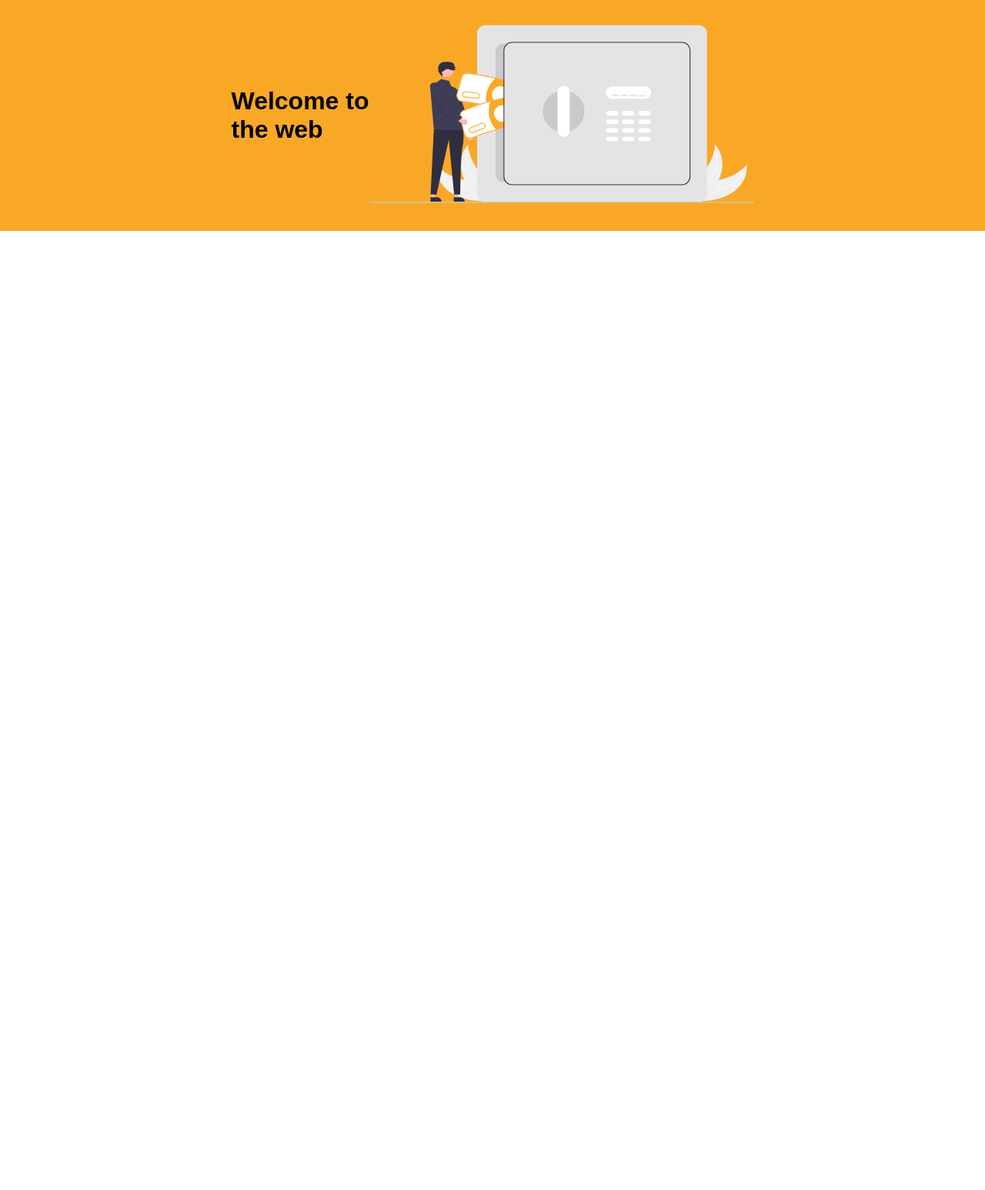
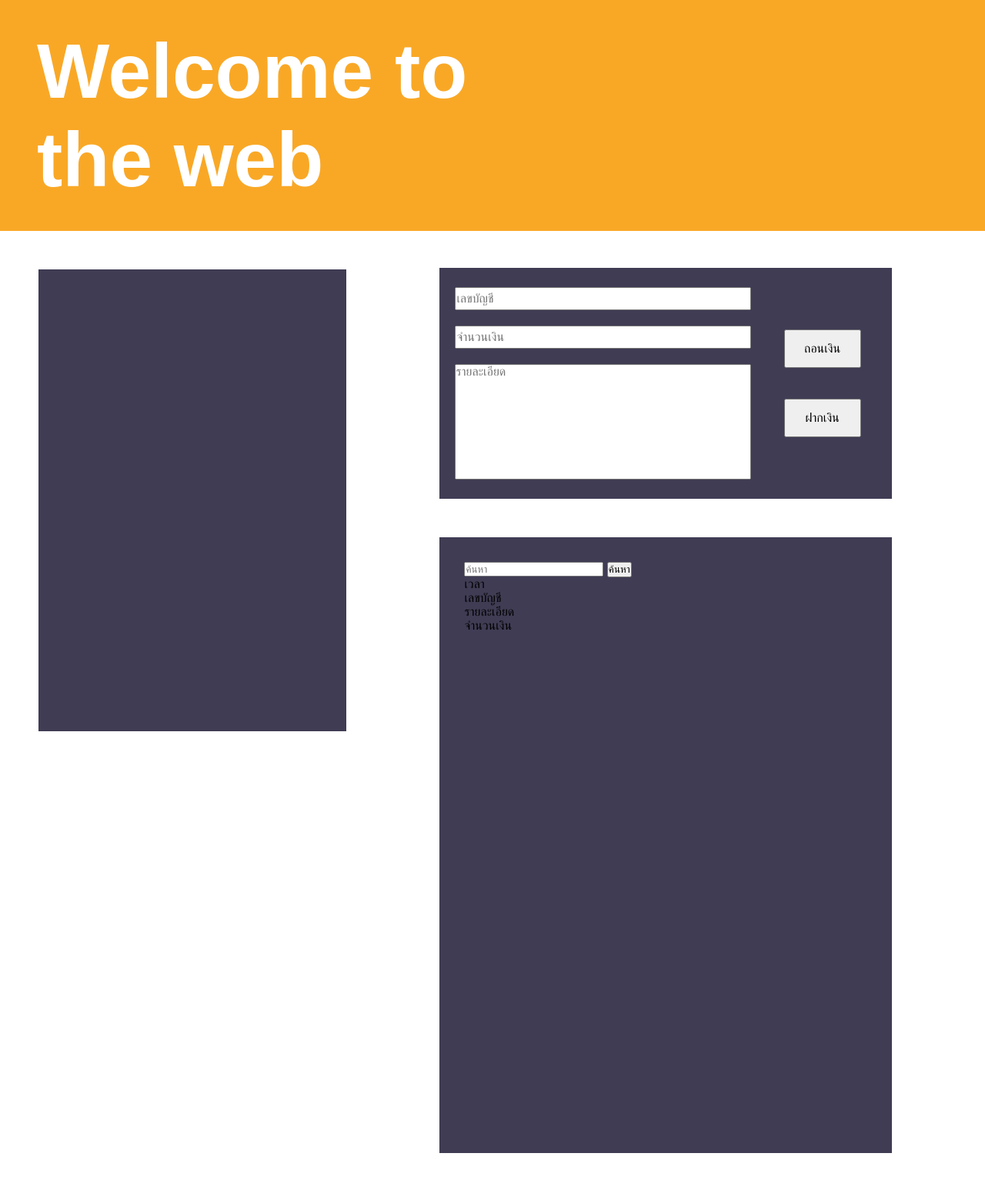
Before and after one commit to Thnnathat/BankWeb, a PHP site: page /dashboard.html in a window 1280 px wide. Shown: the whole page at 77% size. Before the commit the page ends 300 px from the top, so only its background shows below. Run offline with PHP 8.4, Linux system fonts and the light colour scheme; some web fonts are replaced.

Commit message:
last commit for dev

```diff
--- a/dashboard.html
+++ b/dashboard.html
@@ -5,7 +5,7 @@
     <meta charset="UTF-8">
     <meta http-equiv="X-UA-Compatible" content="IE=edge">
     <meta name="viewport" content="width=device-width, initial-scale=1.0">
-    <title>บัญชิ</title>
+    <title>บัญชี</title>
     <link rel="stylesheet" href="./styles/main_style.css">
     <link rel="stylesheet" href="./styles/dashboard_style.css">
 </head>
@@ -16,16 +16,64 @@
             <div id="header-text">
                 <h1 class="header-text">Welcome to</h1>
                 <h1 class="header-text">the web</h1>
+                <div id="circle">
+                </div>
             </div>
             <div id="header-image">
-                <img src="./images/undraw_vault_re_s4my.svg" alt="" width="500px" height="500px">
+                <!-- <img src="./images/undraw_vault_re_s4my.svg" alt=""> -->
             </div>
         </div>
-        <div class="content-container">
+        <section class="content-container">
             <div class="user-detail-container">
+                <div class="customer-image">
+
+                </div>
+                <div class="customer-detail">
+
+                </div>
+            </div>
+            <div class="trans-container">
+                <div class="create-trans-container">
+                    <form id="form-trans" action="#" method="post">
+                        <div class="form-flex">
+                            <div class="trans-textbox">
+                                <input class="trans-input" type="text" name="account_id" placeholder="เลขบัญชี">
+                                <input class="trans-input" type="text" name="amount" placeholder="จำนวนเงิน">
+                                <textarea class="trans-input" name="detail" cols="30" rows="3" placeholder="รายละเอียด"></textarea>
+                            </div>
+                            <div class="trans-btn">
+                                <input class="trans-submit" id="withdraw" type="button" name="withdraw" value="ถอนเงิน">
+                                <input class="trans-submit" id="deposit" type="button" name="deposit" value="ฝากเงิน">
+                            </div>
+                        </div>
+                    </form>
+                </div>
+                <div class="trans-detail-container">
+                    <div class="tran-detail">
+                        <div class="search-box">
+                            <form action="#" method="post">
+                                <input type="text" name="search" placeholder="ค้นหา">
+                                <input type="submit" name="search" value="ค้นหา">
+                            </form>
+                        </div>
+                        <div class="tran-info">
+                            <div class="info-header">
+                                <ul style="list-style-type: none;">
+                                    <li>เวลา</li>
+                                    <li>เลขบัญชี</li>
+                                    <li>รายละเอียด</li>
+                                    <li>จำนวนเงิน</li>
+                                </ul>
+                            </div>
+                            <div class="info-history">
+
+                            </div>
+                        </div>
+                    </div>
+                </div>
 
             </div>
-        </div>
+        </section>
     </div>
 </body>
 
--- a/styles/dashboard_style.css
+++ b/styles/dashboard_style.css
@@ -8,31 +8,139 @@
 * {
     margin: 0;
     padding: 0;
-    /* box-sizing: border-box; */
+    box-sizing: border-box;
 }
+
 body {
-    width: 100vw;
-    height: 100vh;
     background-color: white;
+    display: flex;
+    justify-content: center;
+}
+
+section {
+    min-height: 100vh;
+}
+.container {
+    width: 100%;
 }
 
 .header-container {
     display: flex;
-    justify-content: center;
+    justify-content: space-between;
     align-items: center;
+    padding: 0px 3rem 0px 3rem;
     background-color: var(--main-color);
     width: 100%;
     height: 300px;
-    /* z-index: -1; */
-    /* background-attachment: fixed; */
+    flex-grow: 5;
 }
 
 .content-container {
-    height: 100vh;
     background-color: white;
 }
 
-.img {
+.header-image{
+    width: 70%;
+    height: 70%;
+}
+
+.header-text {
+    font-size: 100px;
+    color: white;
+}
+
+section {
+    display: flex;
+    flex-direction: row;
+}
+
+.user-detail-container {
+    margin: 50px 0px 0px 50px;
+    width: 400px;
+    height: 600px;
+    background-color: var(--second-color);
+}
+
+.content-container {
+    display: flex;
+}
+
+.trans-container {
+    display: flex;
+    align-items: center;
+    flex-direction: column;
+    flex-grow: 4;
+    margin: 3rem;
+}
+
+/* .trans-container {
+    background-color: var(--second-color);
+} */
+
+#form-trans {
+    display: flex;
+    flex-direction: row;
     width: 100%;
     height: 100%;
+    padding: 20px;
 }
+
+.trans-textbox {
+    display: flex;
+    flex-direction: column;
+}
+
+.trans-btn {
+    display: flex;
+    flex-direction: column;
+}
+
+.trans-detail-container {
+    height: 100vh;
+    padding: 2rem;
+    width: 80%;
+    background-color: var(--second-color);
+}
+
+.create-trans-container {
+    display: flex;
+    justify-content: center;
+    align-items: center;
+    background-color: var(--second-color);
+    width: 80%;
+    height: 300px;
+    margin-bottom: 50px;
+}
+
+.form-flex {
+    display: flex;
+    justify-content: space-between;
+    width: 100%;
+    height: 100%;
+    justify-content: center;
+    align-items: center;
+}
+
+.trans-input {
+    margin: 10px 0px 10px 0px;
+    height: 30px;
+    font-size: 1rem;
+    width: 90%;
+}
+
+.trans-textbox {
+    width: 90%;
+}
+
+textarea.trans-input {
+    resize: none;
+    font-size: 1rem;
+    height: 150px;
+}
+
+.trans-submit {
+    width: 100px;
+    height: 50px;
+    margin: 20px 20px 20px 0px;
+    font-size: 1rem;
+}
```
Also changed, not shown: 2 other files.
